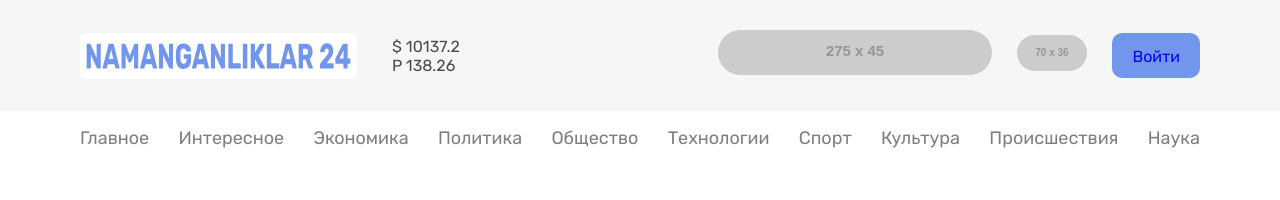
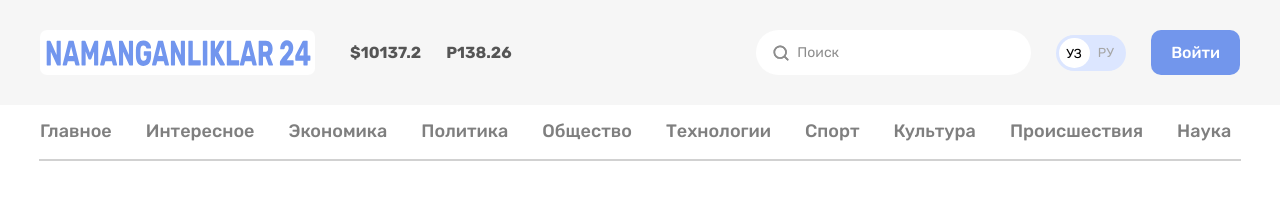
Before and after one commit to ortigaliev/namanganliklar24, a plain HTML site: page index.html in a window 1280 px wide. Drawn offline with Linux system fonts and the light colour scheme; placeholder pictures from the web are drawn by us.

Commit message:
Add all site-header styles and input

```diff
--- a/css/style.css
+++ b/css/style.css
@@ -15,14 +15,182 @@ body{
 
 .container{
   width: 100%;
-  max-width: 1160px;
-  padding-right: 20px;
-  padding-left: 20px;
+  max-width: 1260px;
+  padding-right: 30px;
+  padding-left: 30px;
   margin-right: auto;
   margin-left: auto;
 }
 
 .site-header-top{
+  background-color: #F6F6F6;
+  padding-top: 30px;
+  padding-bottom: 30px;
+}
+
+.site-logo{
+  display: block;
+  width: 275px;
+  height: 45px;
+  padding: 9px 6px;
+  margin-right: 35px;
+  background-color: #fff;
+  border-radius: 7px;
+  text-align: center;
+}
+.site-logo-img{
+  width: 265px;
+  height: 28px;
+}
+
+.site-header-top-info{
+  display: flex;
+  align-items: center;
+}
+
+.today-currency{
+  margin-right: 25px;
+  font-family: "Rubik", "Arial", serif;
+  font-size: 16px;
+  font-weight: bold;
+  margin-top: 0;
+  margin-bottom: 0;
+  color: #555555;
+  line-height: 19px;
+}
+.today-currency-rub{
+  margin: 0;
+  font-family: "Rubik", "Arial", serif;
+  font-size: 16px;
+  font-weight: bold;
+  color: #555555;
+  line-height: 19px;
+}
+
+.site-search-button{
+  margin-right: 25px;
+  margin-left: auto;
+  background-color: #fff;
+  border-radius: 60px;
+  display: flex;
+
+}
+
+.site-search-icon{
+  margin-top: 13px;
+  margin-right: 6px;
+  margin-bottom: 12px;
+  margin-left: 15px;
+}
+
+.site-search-name{
+  margin-top: 14px;
+  margin-right: 192px;
+  margin-bottom: 13px;
+  color:rgba(141, 141, 141, 1);
+  font-family: "Rubik", "Arial", sans-serif;
+  font-weight: normal;
+  font-size: 14px;
+  line-height: 17px;
+}
+
+.site-lang-mode{
+  width: 70px;
+  height: 36px;
+  background-color: #DCE6FF;
+  border-radius: 60px;
+  display: flex;
+  align-items: center;
+}
+
+.lang-uzb{
+  margin-left: 3px;
+  padding-top: 8px;
+  padding-right: 8px;
+  padding-bottom: 7px;
+  padding-left: 7px;
+  border-radius: 50%;
+  background-color: #fff;
+  color: #000000;
+  font-family: "Rubik", "Arial", sans-serif;
+  font-size: 13px;
+  line-height: 15px;
+}
+
+.lang-ru{
+  font-family: "Rubik", "Arial", sans-serif;
+  font-size: 13px;
+  line-height: 15px;
+  color: #A6A6A6;
+  margin-left: 8px;
+}
+
+.site-header-login{
+  border-radius: 10px;
+  margin-left: 25px;
+  text-decoration: none;
+  font-family: "Rubik", "Arial", sans-serif;
+  font-weight: 500;
+  font-size: 16px;
+  line-height: 19px;
+  color: #FFFFFF;
+  background: #7296EC;
+  padding: 13px 20px;
+}
+
+
+/* Site navigation bar */
+.nav{
+
+}
+
+.sitenav-list{
+  display: flex;
+  align-items: center;
+  flex-wrap: wrap;
+  list-style: none;
+}
+
+.sitenav-item{
+  margin-right: 34px;
+}
+
+.sitenav-item:last-child{
+  margin-right: 0;
+}
+
+.sitenav-link{
+  text-decoration: none;
+  font-family: "Rubik", "Arial", sans-serif;
+  font-weight: 500;
+  font-size: 18px;
+  line-height: 21px;
+  text-align: center;
+  color: #7F7F7F;
+}
+
+.header-line{
+  width: 1200px;
+  border: 1px solid #D1D1D1;
+}
+
+
+
+
+
+
+
+
+
+
+
+
+
+
+
+
+
+/* .site-header-top{
   background-color: #F6F6F6;
 }
 
@@ -101,4 +269,4 @@ body{
   font-family: "Rubik", "Arial", sans-serif;
   color:#7F7F7F;
   font-size: 18px;
-}
+} */
--- a/index.html
+++ b/index.html
@@ -16,22 +16,25 @@
   <link rel="stylesheet" href="css/style.css">
 </head>
 <body>
-  <div>
     <header class="site-header">
       <div class="site-header-top">
         <div class="site-header-container container">
           <div class="site-header-top-info">
             <a class="site-logo" href="index.html">
-              <div class="site-logo-img-box"><img class="site-logo-img" src="img/logo.svg" alt="Site-img"  width="265" height="28" srcset="img/logo.svg 1x, img/logo@2x.svg 2x"></div>
+              <img class="site-logo-img" src="img/logo.svg" alt="Site-img"  width="265" height="28" srcset="img/logo.svg 1x, img/logo@2x.svg 2x">
             </a>
-            <div class="site-header-currency">
-              <span class="site-header-currency">$ 10137.2</span>
-              <span class="site-header-currency">P 138.26</span>
+            <p class="today-currency"><span class="currency-icon">$</span>10137.2</p>
+            <p class="today-currency-rub"><span class="currency-icon">P</span>138.26</p>
+            <!-- qidiruv button -->
+            <div class="site-search-button">
+              <img class="site-search-icon" src="img/search.svg" alt="logo-search-icon" width="20" height="20px" srcset="img/search.svg 1x, img/search@2x.svg 2x">
+              <div class="site-search-name">Поиск</div>
             </div>
-            <!-- qidiruv button -->
-            <a class="" href="https://placeholder.com"><img class="site-header-search" src="https://via.placeholder.com/275x45" alt="search button"></a>
             <!-- Language mode -->
-            <a href="https://placeholder.com"><img class="site-header-mode" src="https://via.placeholder.com/70x36" alt="mode"></a>
+            <div class="site-lang-mode">
+              <span class="lang-uzb">УЗ</span>
+              <span class="lang-ru">РУ</span>
+            </div>
             <!-- Log in link -->
             <a class="site-header-login" href="#">Войти</a>
           </div>
@@ -51,7 +54,7 @@
           <li class="sitenav-item"><a class="sitenav-link" href="#">Наука</a></li>
         </ul>
       </div>
+      <hr class="header-line">
     </header>
-  </div>
 </body>
 </html>
```
Also changed, not shown: img/search.svg (added), img/search@2x.svg (added).
